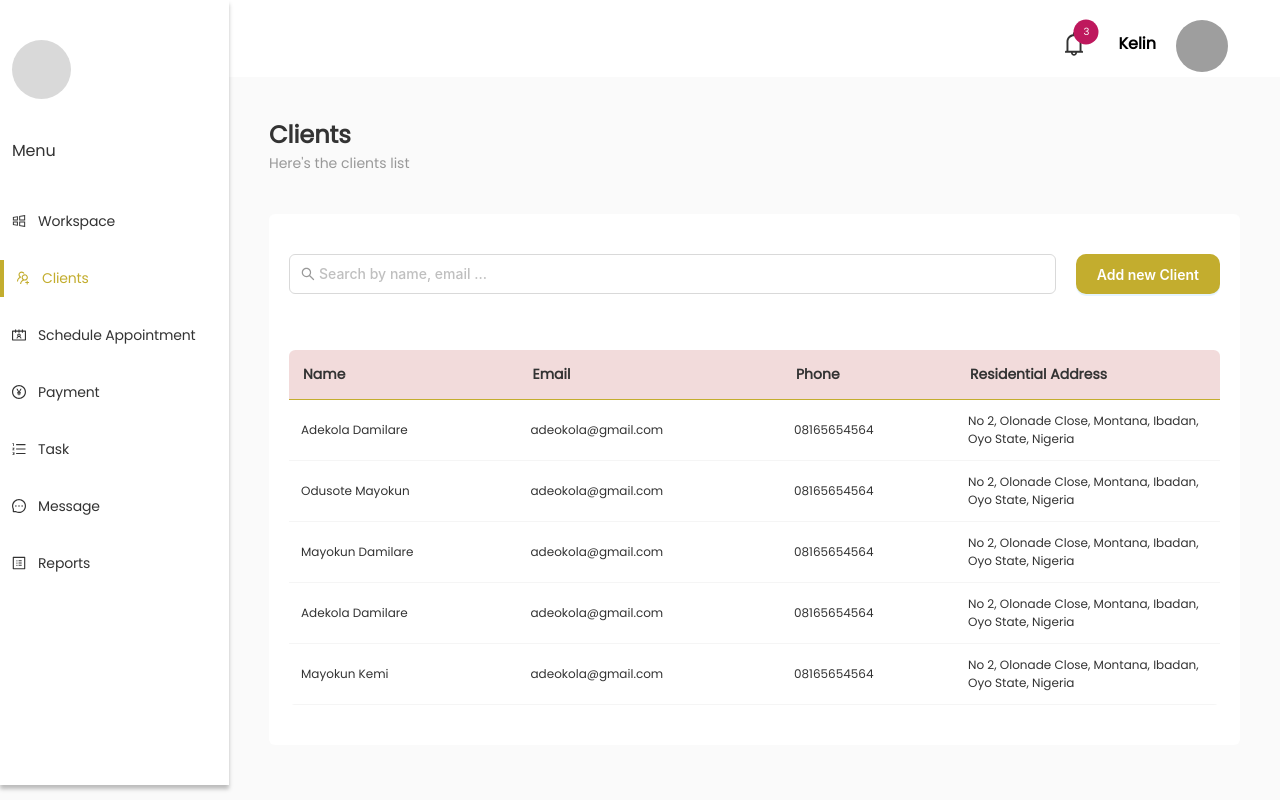
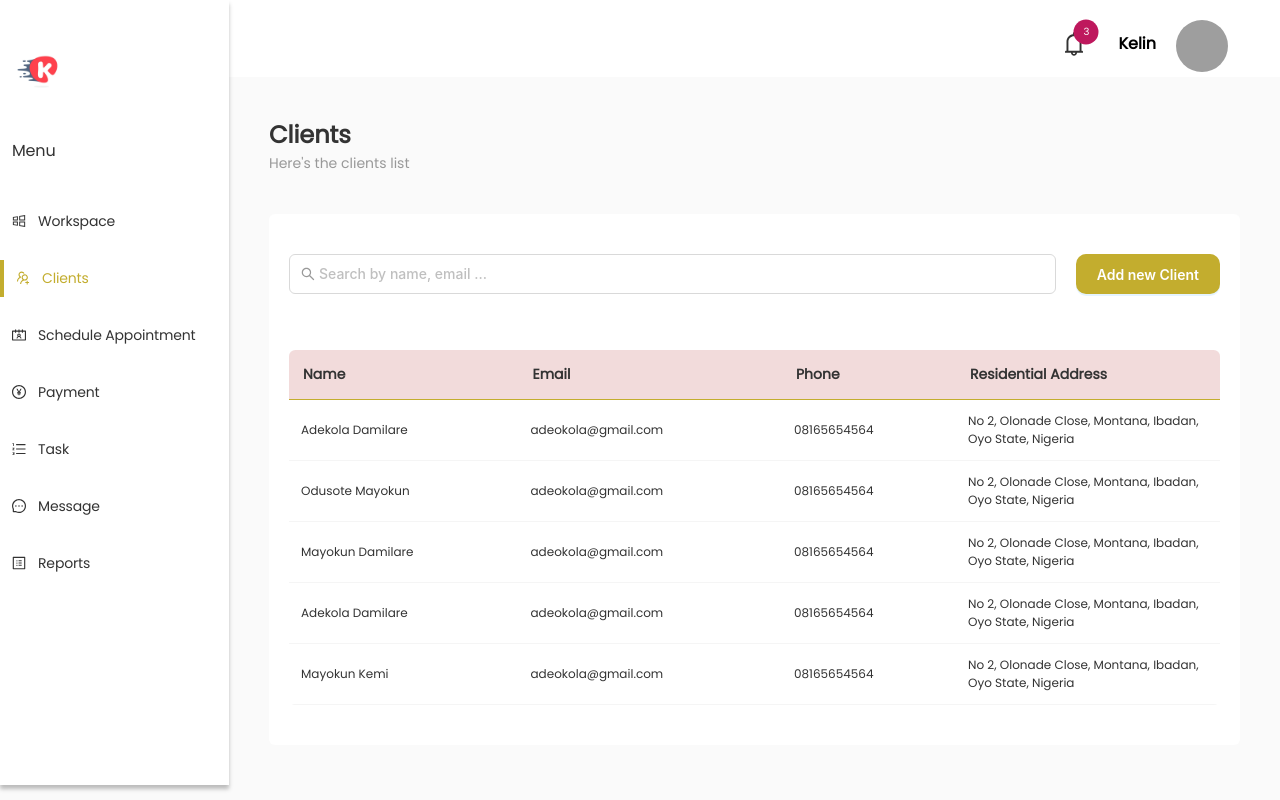
Before and after one commit to femigabriel/tezza_solution-assessment, a Next.js app: page /clients in a window 1280 px wide. Built offline with nearby package versions, Linux system fonts and the light colour scheme; grey boxes are pictures that could not be loaded.

Commit message:
login page fixesn

```diff
--- a/src/components/dashboard/Sidebar.tsx
+++ b/src/components/dashboard/Sidebar.tsx
@@ -2,6 +2,7 @@ import React from "react";
 import { MenuBarist } from "../../services/Services";
 import Link from "next/link";
 import { useRouter } from "next/router";
+const logo = "./assets/images/depositphotos.jpg";
 
 import {
   WindowsOutlined,
@@ -58,13 +59,14 @@ const menu: MenuBarist[] = [
   },
 ];
 
-
 export const Sidebar = () => {
   const router = useRouter();
   return (
     <div className="sidebar">
       <div className="pt-10 ">
-        <div className=" mx-3 rounded-full bg-[#D9D9D9] w-[59px] h-[59px]"></div>
+        <div className=" mx-3 rounded-full bg-[#D9D9D9] w-[59px] h-[59px]">
+          <img src={logo} alt="" />
+        </div>
         <div className="">
           <h3 className="my-10 px-3 text-[16px] tracking-[-0.011em]">Menu</h3>
           <nav className="">
```
